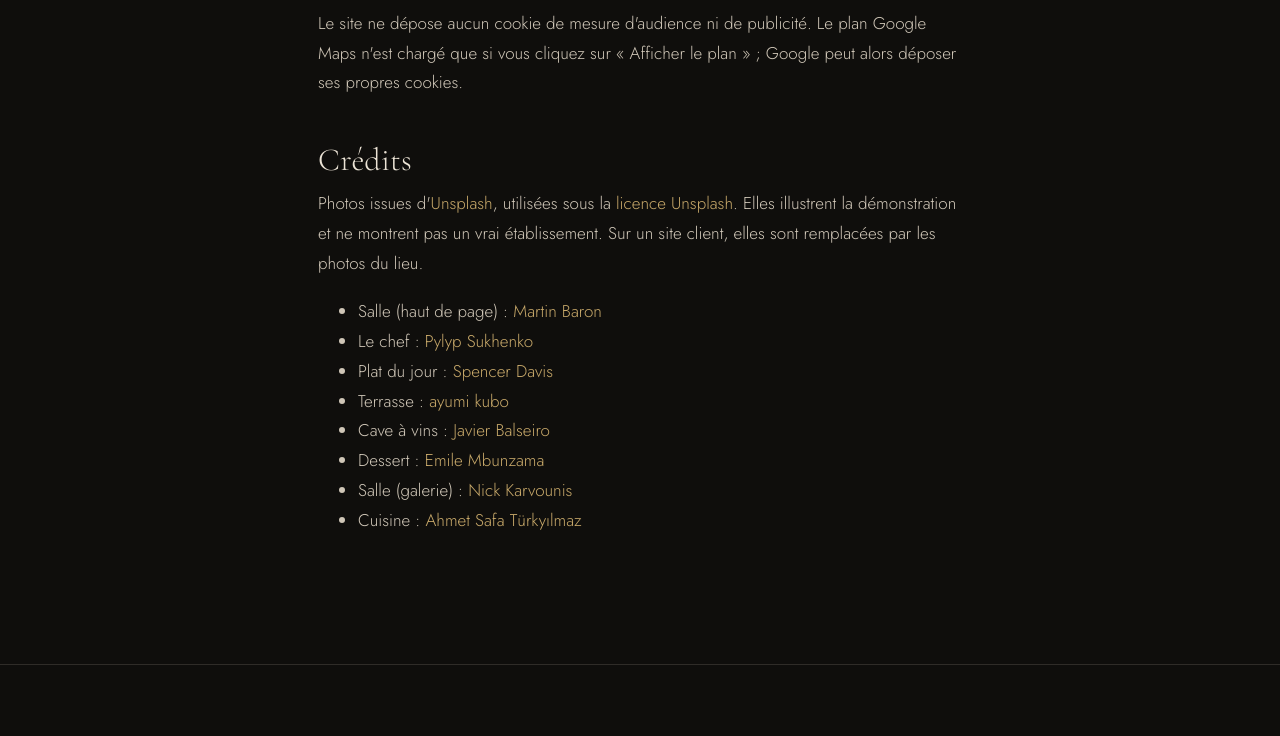
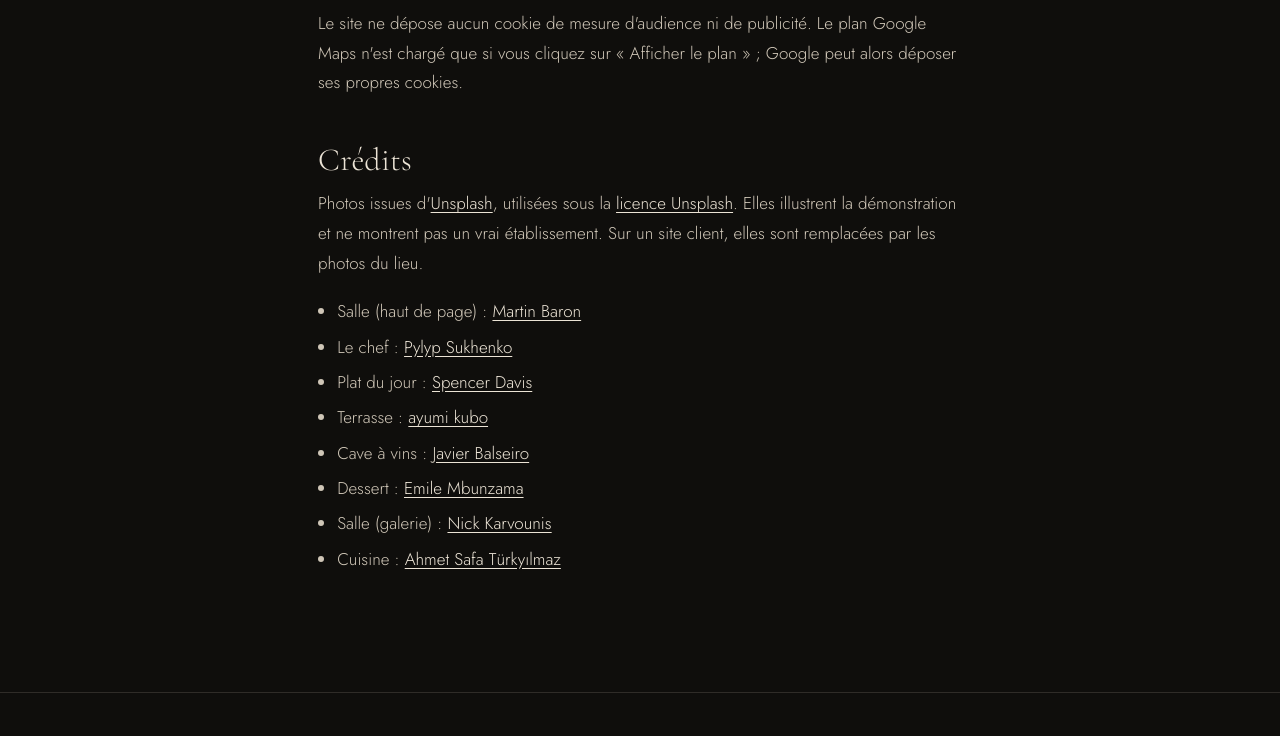
Before and after one commit to SkorpioZzZ/chez-lucette, a plain HTML site: page mentions-legales.html in a window 1280 px wide. Shown: the part 1479-2215 px from the top of the page. Drawn offline with Linux system fonts and the light colour scheme.

Commit message:
fix: add styles for photo credits list

```diff
--- a/css/style.css
+++ b/css/style.css
@@ -421,6 +421,9 @@ strong { font-weight: 500; }
 /* Mentions légales */
 .legal { max-width: 740px; margin-inline: auto; padding: clamp(3rem, 7vw, 5rem) var(--gutter) clamp(5rem, 10vw, 7rem); color: #cfc6b7; }
 .legal h2 { font-size: 2rem; color: var(--cream); margin: 2.75rem 0 0.75rem; }
+.legal a { color: var(--cream); text-decoration: underline; text-underline-offset: 0.2em; }
+.legal__credits { margin: 1rem 0 0; padding-left: 1.2rem; }
+.legal__credits li { margin: 0.35rem 0; }
 
 @media (prefers-reduced-motion: reduce) {
   html { scroll-behavior: auto; }
```
